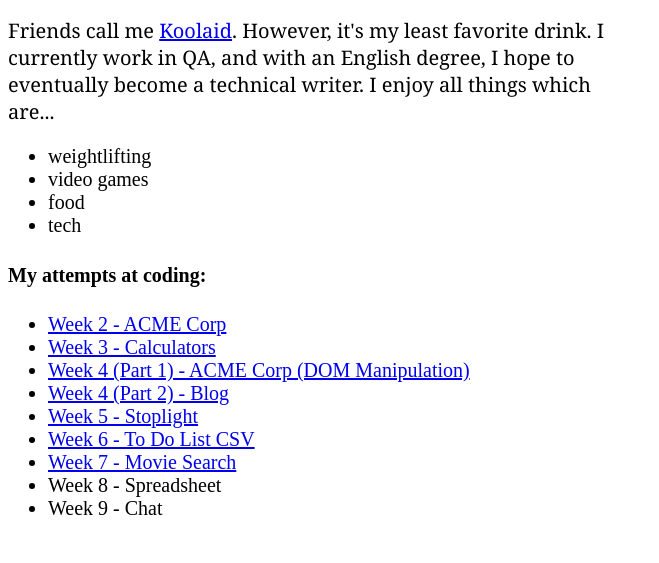
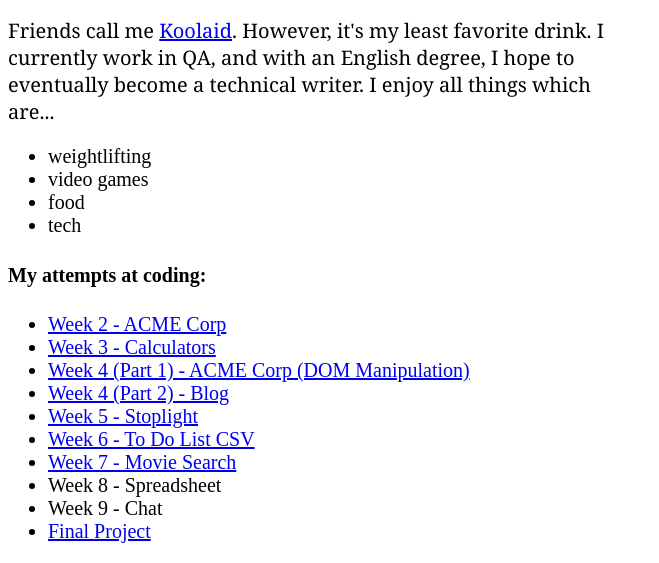
Before and after one commit to koolaye/fewd-37, a plain HTML site: page index.html in a window 1280 px wide. Shown: the part 280-843 px from the top of the page, without its empty margins (0-659 px from the left). Before the commit the page ends 820 px from the top, so only its background shows below. Drawn offline with Linux system fonts and the light colour scheme.

Commit message:
updating homework

```diff
--- a/index.html
+++ b/index.html
@@ -52,6 +52,8 @@
           <li><a href="http://koolaye.github.io/fewd-37/Week-5b/movie-search.html">Week 7 - Movie Search</a></li>
           <li>Week 8 - Spreadsheet</li>
           <li>Week 9 - Chat</li>
+          <li><a href="http://koolaye.github.io/fewd-37/Final_Project/finalproject.html">Final Project</a></li>
+
       </ul>
   </body>
 </html>
```
